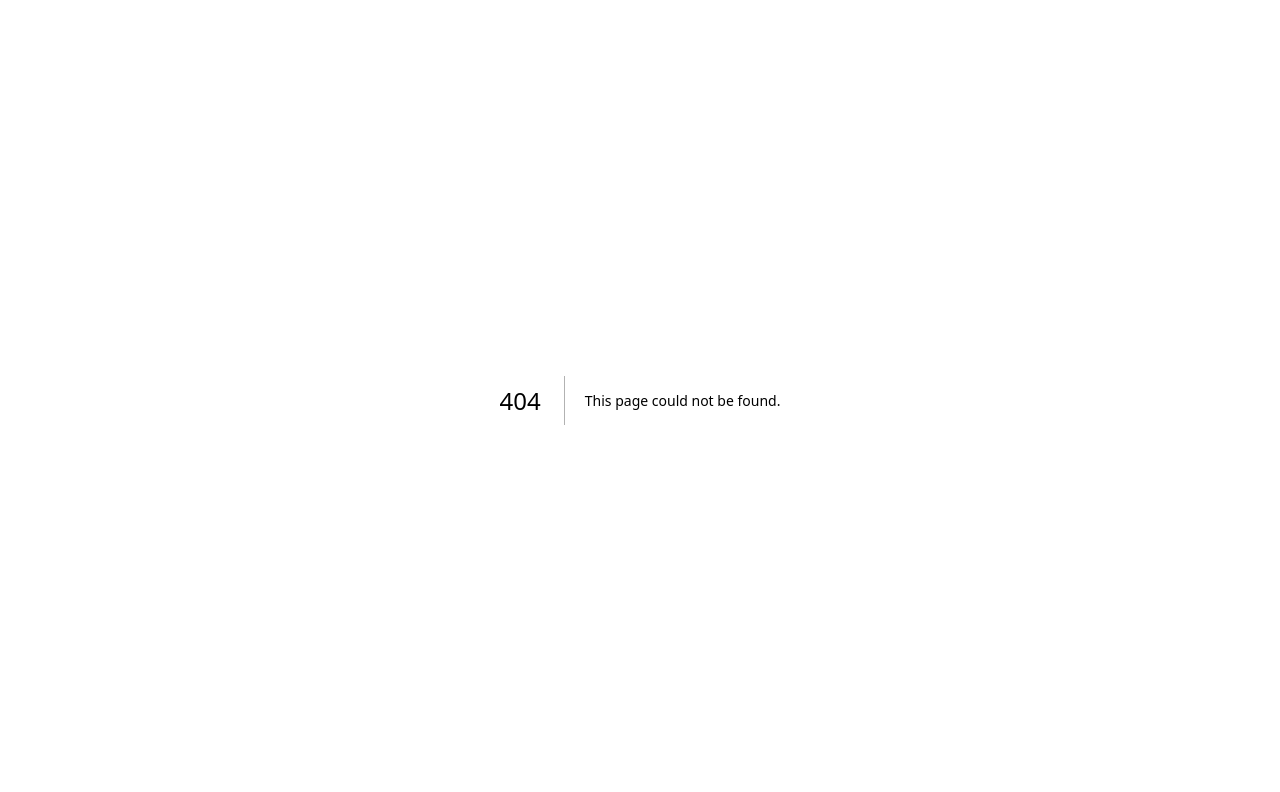
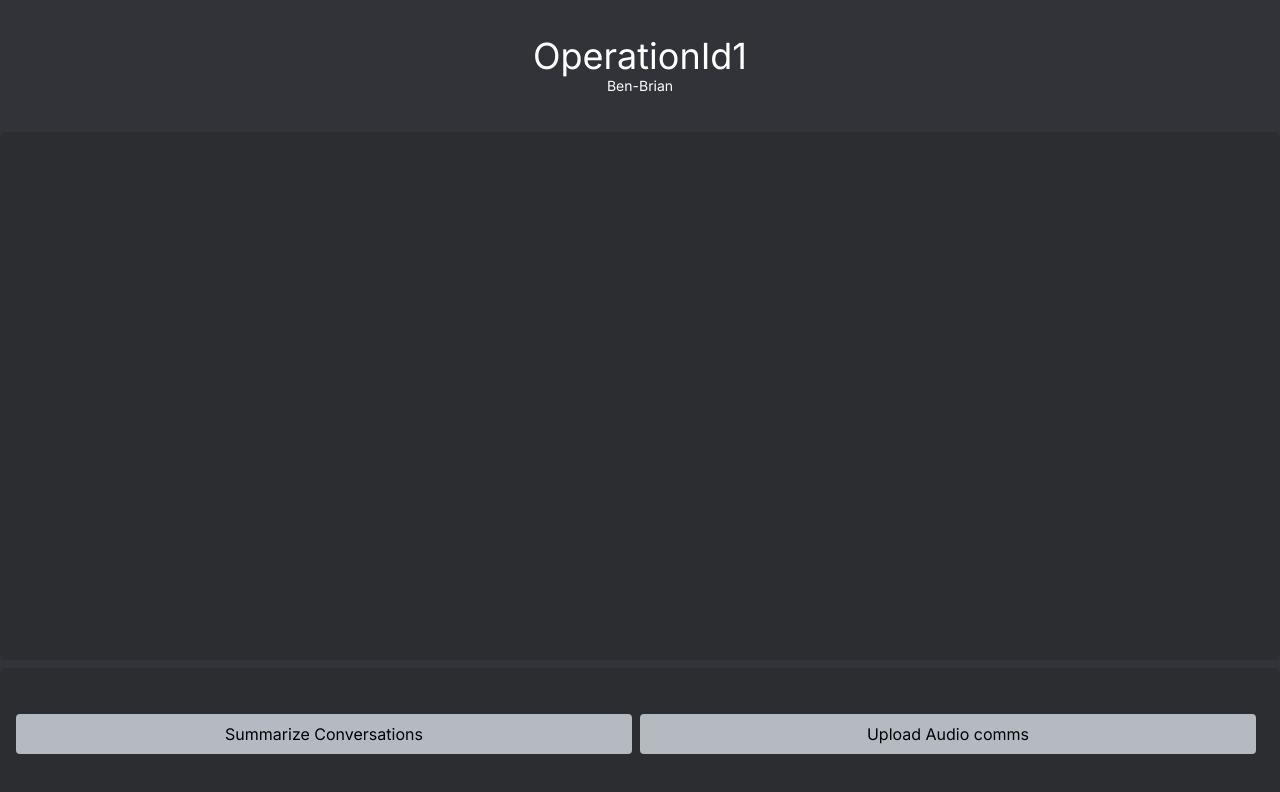
Before and after one commit to rraina/defense-tech-2024-rosetta, a Next.js app in the folder frontend/: page /conversation/OperationId1 in a window 1280 px wide. Before the commit this address had no page. Shown: the top 792 px of the page. Built offline with nearby package versions, Linux system fonts and the light colour scheme.

Commit message:
More changes

```diff
--- /dev/null
+++ b/frontend/src/app/conversation/[id]/layout.js
@@ -0,0 +1,7 @@
+export default function ConversationLayout({ children }) {
+    return (
+      <div className="flex flex-col items-center justify-center h-full w-full">
+        {children}
+      </div>
+    )
+  }
--- /dev/null
+++ b/frontend/src/app/conversation/[id]/page.js
@@ -0,0 +1,10 @@
+import Chat from "@/components/chat"
+
+export default function Conversation({params}) {
+    console.log(params.id);
+    return (
+        <div className="flex flex-col items-center justify-center h-full w-full">
+            <Chat title={params.id} />
+        </div>
+    );
+}
```
